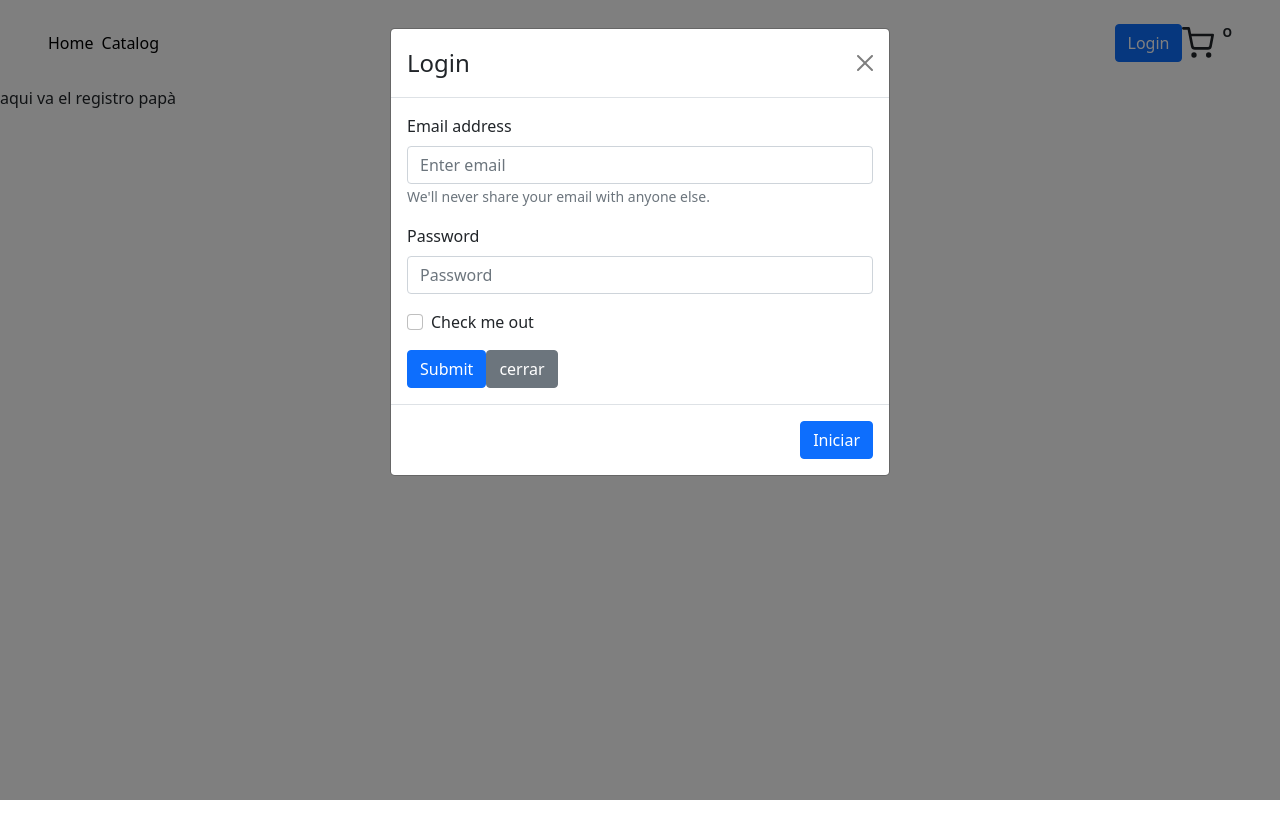
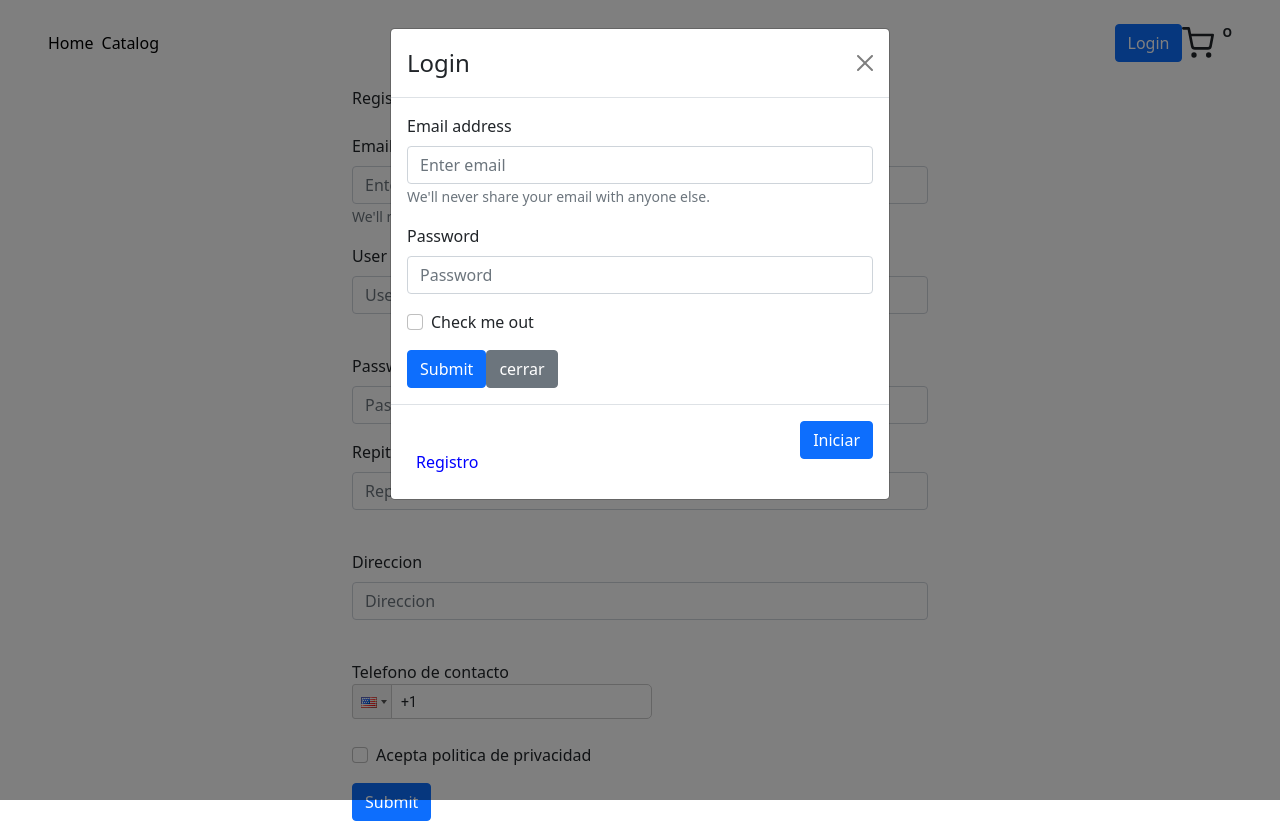
Before and after one commit to Gross-Franco/E-Commerce, a React (Create React App) app in the folder client/: page /registro in a window 1280 px wide. Both pictures are taken after a click on the button "Login". Before the commit the page ends 800 px from the top, so only its background shows below. Built offline with nearby package versions, Linux system fonts and the light colour scheme.

Commit message:
Regiter from
- Register buttons.
- Recib info for send.
- Add dependecia para guardar
  "Numbers_Cell"

```diff
--- a/client/package.json
+++ b/client/package.json
@@ -15,6 +15,7 @@
     "react-holder": "^1.0.0",
     "react-icons": "^4.3.1",
     "react-image-holder": "^2.0.1",
+    "react-phone-input-2": "^2.15.0",
     "react-redux": "^7.2.6",
     "react-router-dom": "^6.2.1",
     "react-scripts": "5.0.0",
--- a/client/src/Redux/reducer.js
+++ b/client/src/Redux/reducer.js
@@ -2,7 +2,8 @@ import { GET_ALL_PRODUCTS, GET_BACKUP, GET_CATEGORIES, SEARCH_PRODUCT_ID, SEARCH
 
 const initialState = {
     products: [],
-    productDetail: {}
+    productDetail: {},
+    UserTest:[]
 };
 
 
--- a/client/src/containers/Login.jsx
+++ b/client/src/containers/Login.jsx
@@ -2,6 +2,9 @@ import React from "react";
 import { Form, Button, Modal, ModalBody, ModalFooter, ModalTitle, FormGroup } from "react-bootstrap";
 import 'bootstrap/dist/css/bootstrap.css'
 import './estilos/login.css'
+import { Link } from "react-router-dom";
+
+
 export default function Login() {
   const [show, setShow] = React.useState(false);
 
@@ -48,6 +51,13 @@ export default function Login() {
             Iniciar
           </Button>
         </Modal.Footer>
+        <Link to="/registro"  onClick={handleClose} style={{
+          textDecoration: 'none',
+                   color: 'blue',
+                position:"relative",
+                     top:"-25px",
+                    left:"25px"
+                     }}>Registro</Link>
       </Modal>
     </>
   )
--- a/client/src/containers/Registro.jsx
+++ b/client/src/containers/Registro.jsx
@@ -1,10 +1,135 @@
 import React from "react";
+import {useState} from "react"
+
+
+import InputGroup from "react-bootstrap/InputGroup";
+import FormControl from "react-bootstrap/FormControl";
+import Conntainer from "react-bootstrap/Container";
+import Form from "react-bootstrap/Form";
+import Button from "react-bootstrap/Button";
+
+import PhoneInput from 'react-phone-input-2';
+import 'react-phone-input-2/lib/style.css';
+
 
 export default function Registro(){
 
+  let [ValueEmail, setValueEmail]  = useState("")
+  let [ValueName, setName]  = useState("")
+  let [ValuePasword, setPasword]  = useState("")
+  let [ValidatePas, setValidatePas]  = useState("")
+  let [ValueDirection, setDirection]  = useState("")
+  let [ValueTelefono, setTelefono]  = useState("")
+  let [ValuePolitica, setCheakBoxPolitical]  = useState(false)
+
+
+ function handleSubmit(e)
+{
+  alert(  ValueEmail     +" / "+
+          ValueName      +" / "+
+          ValuePasword   +" / "+
+          ValidatePas    +" / "+
+          ValueDirection +" / "+
+          ValueTelefono  +" / "+
+          ValuePolitica
+    )
+  e.preventDefault();
+}
+
+
     return(
         <div>
-            aqui va el registro papà
+
+<Conntainer style={{
+width: "600px",
+// alignItems: screenLeft
+}} >
+            Registro
+            <br/><br/>
+<Form onSubmit={handleSubmit} >
+  <Form.Group className="mb-3" controlId="formBasicEmail">
+    <Form.Label>Email address</Form.Label>
+    <Form.Control type="email" placeholder="Enter email"
+     value={ValueEmail}
+     onChange={e=>{  setValueEmail(e.target.value)}}
+     maxlength="30"
+    />
+    <Form.Text className="text-muted">
+      We'll never share your email with anyone else.
+    </Form.Text>
+  </Form.Group>
+
+  {/* --------- Username------------ */}
+
+  <Form.Group className="mb-3" controlId="Username">
+    <Form.Label>User name</Form.Label>
+    <Form.Control type="User" placeholder="Username"
+        onChange={e=>{  setName(e.target.value)}}
+        maxlength="25"
+    />
+    <Form.Text className="text-muted">
+    </Form.Text>
+  </Form.Group>
+
+
+{/* ----------Password----------- */}
+           <br/>
+
+  <Form.Group className="mb-3" controlId="formBasicPassword">
+    <Form.Label>Password</Form.Label>
+    <Form.Control type="password" placeholder="Password"
+     onChange={e=>{  setPasword(e.target.value)}}
+     maxlength="30"
+    />
+  </Form.Group>
+
+  {/* ----------RepitePassword----------- */}
+  <Form.Group className="mb-3" controlId="RepitePassword">
+    <Form.Label>Repite Password</Form.Label>
+    <Form.Control type="password" placeholder="Repite Password"
+     onChange={e=>{  setValidatePas(e.target.value)}}
+     maxlength="25"
+    />
+  </Form.Group>
+   <br/>
+{/* ---------Direccion------------ */}
+
+   <Form.Group className="mb-3" controlId="Direccion">
+    <Form.Label>Direccion</Form.Label>
+    <Form.Control type="Direccion" placeholder="Direccion"
+    onChange={e=>{  setDirection(e.target.value)}}
+     maxlength="25"/>
+  </Form.Group>
+
+{/* ---------Telefono Contacto------------ */}
+  <br/>
+  <label>Telefono de contacto</label>
+  <PhoneInput
+  country={'us'}
+  // value={this.state.phone}
+  placeholder="Telefono contacto"
+  onChange={phone => setTelefono({ phone })}
+/>
+<br/>
+
+{/* -------checkbox politica-------------- */}
+
+  <Form.Group className="mb-3" controlId="formBasicCheckbox">
+    <Form.Check type="checkbox" label="Acepta politica de privacidad"
+    onChange={e=>{  setCheakBoxPolitical(e.target.value)}}
+    />
+  </Form.Group>
+
+
+
+{/* --------------------- */}
+  <Button variant="primary" type="submit" >
+    Submit
+  </Button>
+</Form>
+
+
+        </Conntainer>
         </div>
     )
 }
```
